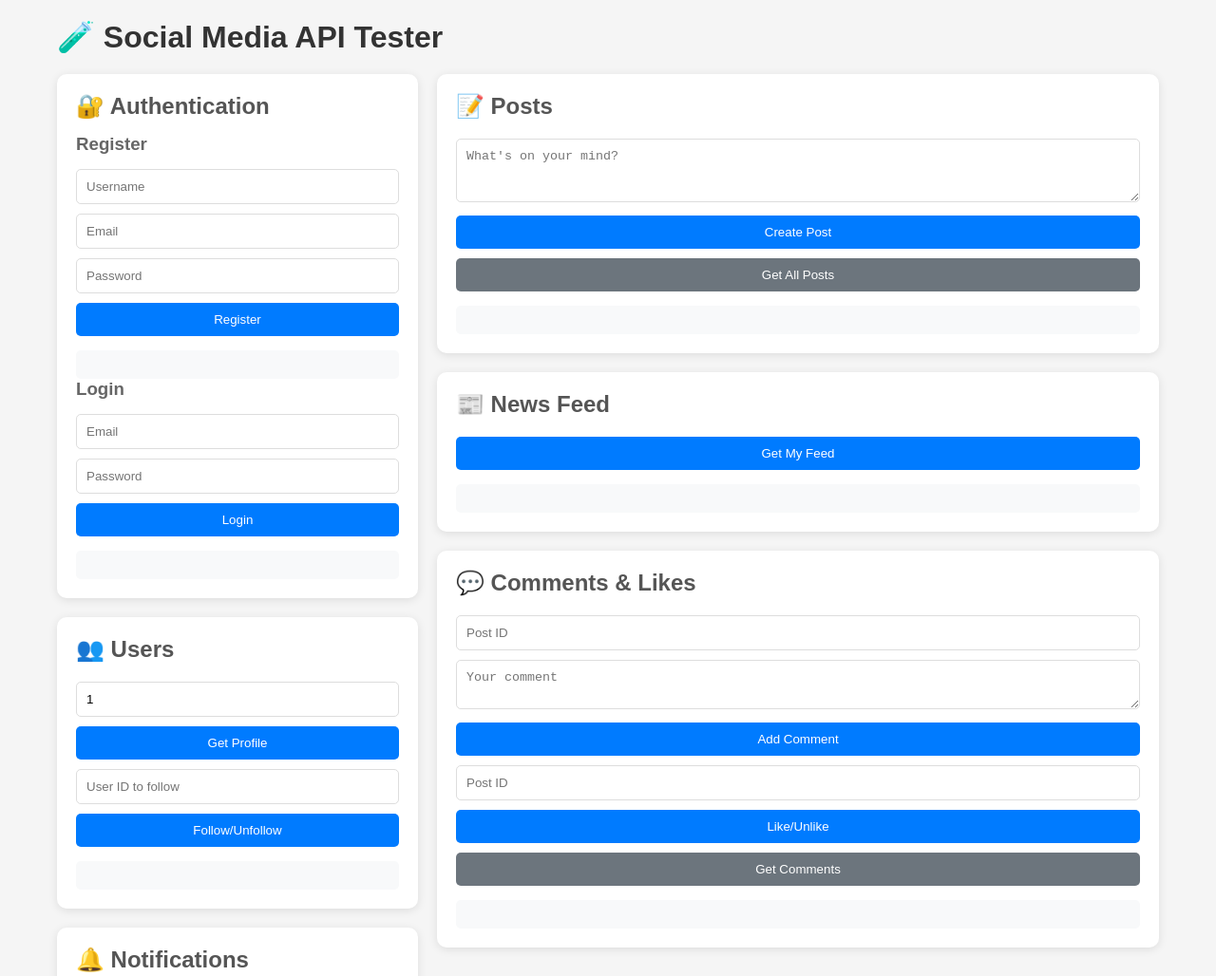
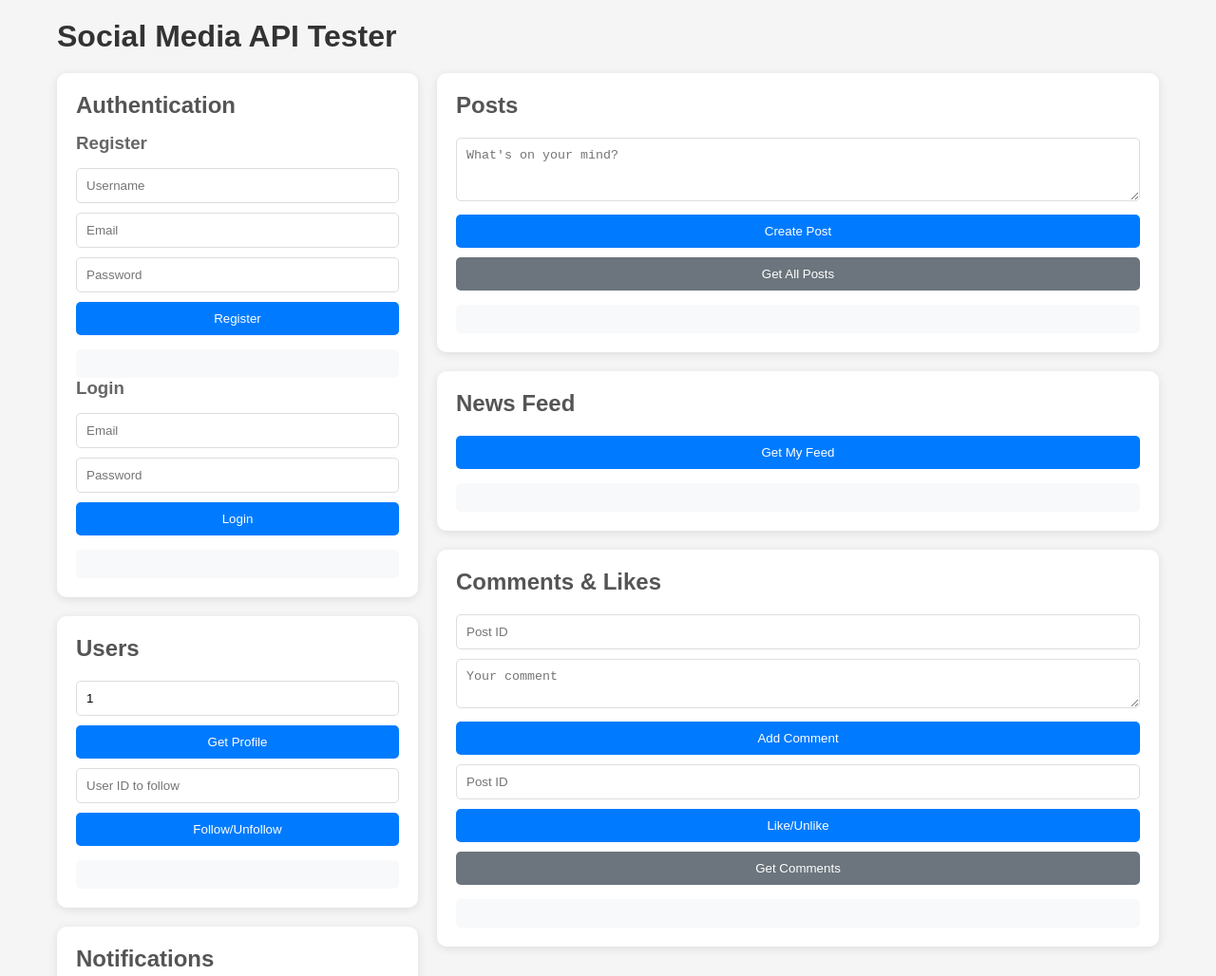
Before and after one commit to alekya-06/social_media_api, a website: page public/webpage.html in a window 1280 px wide. Shown: the top 1028 px of the page at 95% size. Drawn offline with Linux system fonts and the light colour scheme.

Commit message:
Changes made in html structure

```diff
--- a/public/webpage.html
+++ b/public/webpage.html
@@ -79,14 +79,14 @@
     </style>
 </head>
 <body>
-    <h1>🧪 Social Media API Tester</h1>
+    <h1>Social Media API Tester</h1>
 
     <div class="container">
         <!-- Left Sidebar -->
         <div class="sidebar">
             <!-- Auth Section -->
             <div class="card">
-                <h2>🔐 Authentication</h2>
+                <h2>Authentication</h2>
 
                 <h3>Register</h3>
                 <input type="text" id="regUsername" placeholder="Username">
@@ -108,9 +108,8 @@
                 </div>
             </div>
 
-            <!-- User Actions -->
             <div class="card">
-                <h2>👥 Users</h2>
+                <h2>Users</h2>
                 <input type="number" id="profileUserId" placeholder="User ID" value="1">
                 <button onclick="getUserProfile()">Get Profile</button>
 
@@ -120,36 +119,31 @@
                 <div id="userProfileResponse" class="response"></div>
             </div>
 
-            <!-- Notifications -->
             <div class="card">
-                <h2>🔔 Notifications</h2>
+                <h2>Notifications</h2>
                 <button onclick="getNotifications()">Get Notifications</button>
                 <button onclick="markAllRead()" class="secondary">Mark All Read</button>
                 <div id="notificationsResponse" class="response"></div>
             </div>
         </div>
 
-        <!-- Main Content -->
         <div class="main">
-            <!-- Posts -->
             <div class="card">
-                <h2>📝 Posts</h2>
+                <h2>Posts</h2>
                 <textarea id="postContent" placeholder="What's on your mind?" rows="3"></textarea>
                 <button onclick="createPost()">Create Post</button>
                 <button onclick="getAllPosts()" class="secondary">Get All Posts</button>
                 <div id="postsResponse" class="response"></div>
             </div>
 
-            <!-- Feed -->
             <div class="card">
-                <h2>📰 News Feed</h2>
+                <h2>News Feed</h2>
                 <button onclick="getNewsFeed()">Get My Feed</button>
                 <div id="feedResponse" class="response"></div>
             </div>
 
-            <!-- Comments & Likes -->
             <div class="card">
-                <h2>💬 Comments & Likes</h2>
+                <h2>Comments & Likes</h2>
                 <input type="number" id="postIdForComment" placeholder="Post ID">
                 <textarea id="commentContent" placeholder="Your comment" rows="2"></textarea>
                 <button onclick="addComment()">Add Comment</button>
@@ -167,10 +161,8 @@
         let token = '';
         let currentUser = null;
 
-        // API base URL
         const API_BASE = '/api';
 
-        // Utility function for API calls
         async function makeRequest(url, method, body = null) {
             const options = {
                 method,
@@ -201,7 +193,6 @@
             }
         }
 
-        // Display response in any element
         function displayResponse(elementId, result) {
             const element = document.getElementById(elementId);
             element.innerHTML = JSON.stringify(result, null, 2);
```
